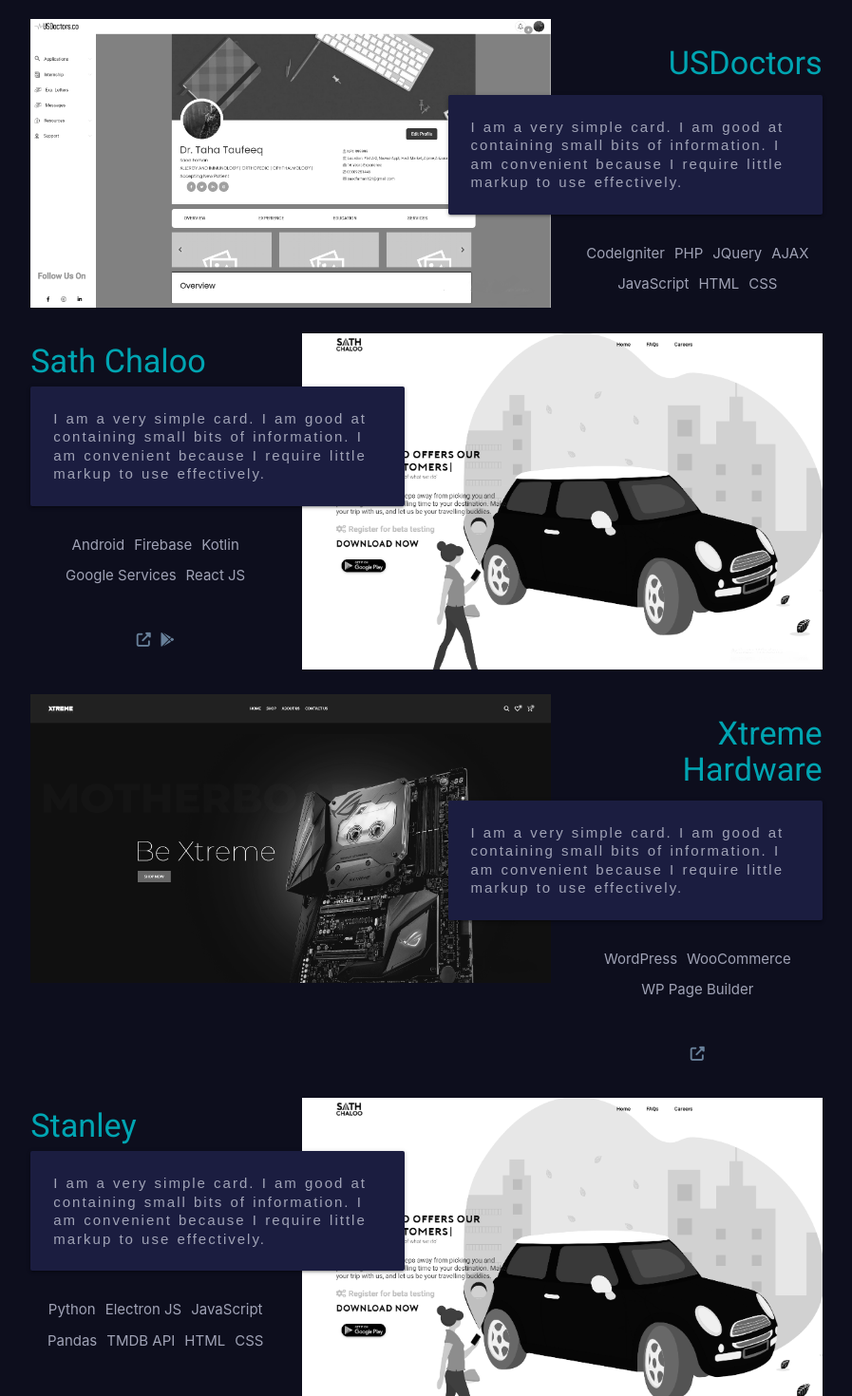
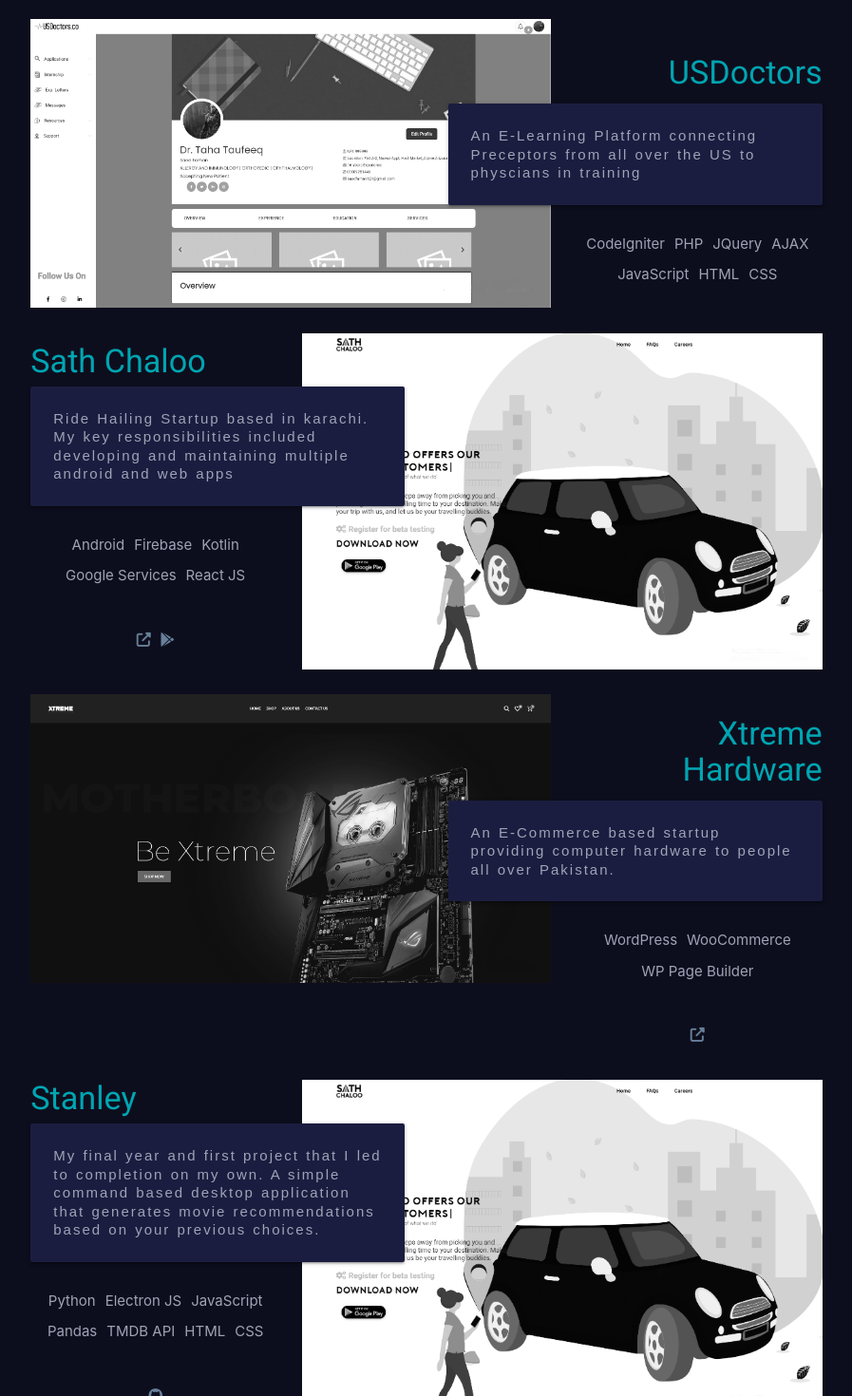
Before and after one commit to saadfarhan124/personal, a React (Create React App) app: page / in a window 1280 px wide. Shown: the part 1760-3230 px from the top of the page at 95% size, without its empty margins (191-1088 px from the left). Built offline with nearby package versions, Linux system fonts and the light colour scheme.

Commit message:
added projects

```diff
--- a/src/components/LeftPane/LeftPane.component.jsx
+++ b/src/components/LeftPane/LeftPane.component.jsx
@@ -3,7 +3,7 @@
 
 
 export const LeftPane = () => (
-  <div className="leftPane load-hidden hide-on-small-only">
+  <div id="leftpane" className="leftPane load-hidden hide-on-small-only">
     <ul className="socials">
       <li>
         {/* github */}
--- a/src/components/Navbar/Navbar.component.jsx
+++ b/src/components/Navbar/Navbar.component.jsx
@@ -47,9 +47,12 @@
         reset: false
       });
     }
+  }
 
-    // item.style = {display:"block"};
-
+  const revealWithTimeout = (id) => {
+    setTimeout(() => {
+      reveal(document.getElementById(id), "fade-in");
+    },2000);
   }
 
   useEffect(() =>{
@@ -67,26 +70,16 @@
         },timeDelay*(key+1))
       }
 
-      timeDelay = 2000;
-      setTimeout(() => {
-        reveal(document.getElementById("landing"), "fade-in");
-      },timeDelay);
-      setTimeout(() => {
-        reveal(document.getElementsByClassName("leftPane"), "fade-in");
-      },timeDelay);
-      setTimeout(() => {
-        reveal(document.getElementsByClassName("rightpane"), "fade-in");
-      },timeDelay);
-      setTimeout(() => {
-        reveal(document.getElementById("about"), "fade-in");
-      },timeDelay);
-      setTimeout(() => {
-        reveal(document.getElementById("experience"), "fade-in");
-      },timeDelay);
-      setTimeout(() => {
-        reveal(document.getElementById("contact"), "fade-in");
-      },timeDelay);
-      setLoadedOnce(true)
+      // timeDelay = 2000;
+      revealWithTimeout("landing");
+      revealWithTimeout("leftpane");
+      revealWithTimeout("rightpane");
+      revealWithTimeout("about");
+      revealWithTimeout("projects");
+      revealWithTimeout("experience");
+      revealWithTimeout("contact");
+
+      setLoadedOnce(true);
     }
 
   });
--- a/src/components/Projects/Projects.component.jsx
+++ b/src/components/Projects/Projects.component.jsx
@@ -46,8 +46,7 @@
                                 <div className="card-wrapper">
                                     <div className="card right-overlap">
                                         <div className="card-content">
-                                            <p>I am a very simple card. I am good at containing small bits of information.
-                                            I am convenient because I require little markup to use effectively.</p>
+                                            <p>An E-Learning Platform connecting Preceptors from all over the US to physcians in training</p>
                                         </div>
                                     </div>
                                 </div>
@@ -74,10 +73,9 @@
 
                                 <div className="card left-overlap">
 
-                                        <div className="card-content">
-                                                <p>I am a very simple card. I am good at containing small bits of information.
-                                                I am convenient because I require little markup to use effectively.</p>
-                                        </div>
+                                    <div className="card-content">
+                                        <p>Ride Hailing Startup based in karachi. My key responsibilities included developing and maintaining multiple android and web apps</p>
+                                    </div>
                                 </div>
                                 <div className="technologies">
                                     <div className="row">
@@ -112,8 +110,7 @@
 
                                 <div className="card right-overlap">
                                     <div className="card-content">
-                                        <p>I am a very simple card. I am good at containing small bits of information.
-                                        I am convenient because I require little markup to use effectively.</p>
+                                        <p>An E-Commerce based startup providing computer hardware to people all over Pakistan.</p>
                                     </div>
                                 </div>
                                 <div className="technologies">
@@ -142,8 +139,7 @@
 
                                 <div className="card left-overlap">
                                     <div className="card-content">
-                                        <p>I am a very simple card. I am good at containing small bits of information.
-                                        I am convenient because I require little markup to use effectively.</p>
+                                        <p>My final year and first project that I led to completion on my own. A simple command based desktop application that generates movie recommendations based on your previous choices.</p>
                                     </div>
                                 </div>
                                 <div className="technologies">
--- a/src/components/RightPane/RightPane.component.jsx
+++ b/src/components/RightPane/RightPane.component.jsx
@@ -2,7 +2,7 @@
 import "./RightPane.scss";
 
 export const RightPane = () => (
-  <div className="rightpane load-hidden hide-on-small-only">
+  <div id="rightpane" className="rightpane load-hidden hide-on-small-only">
     <div className="email-container">
       <a className="email-content" href="mailto:saadfarhan124@gmail.com">
         saadfarhan124@gmail.com
```
